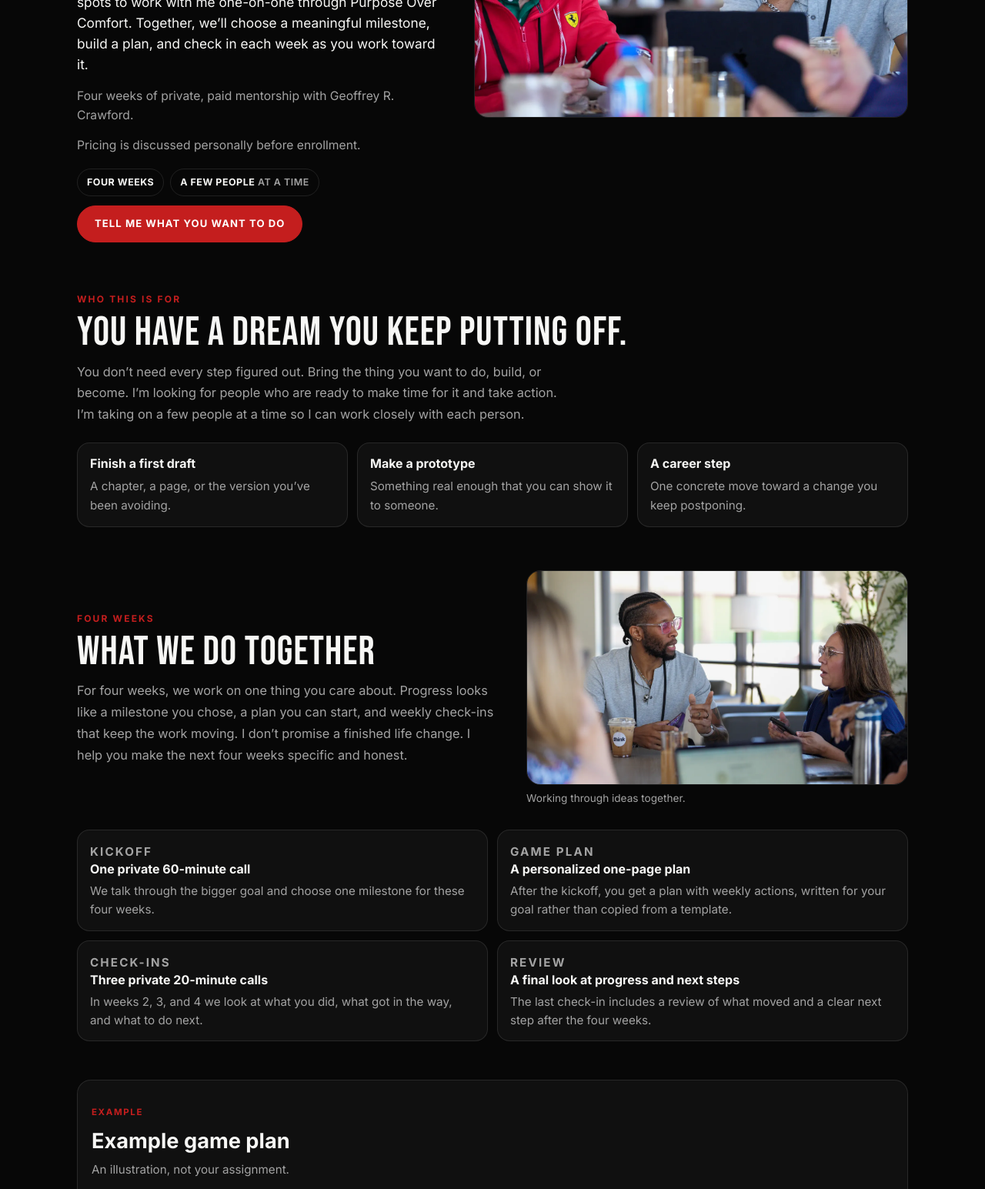
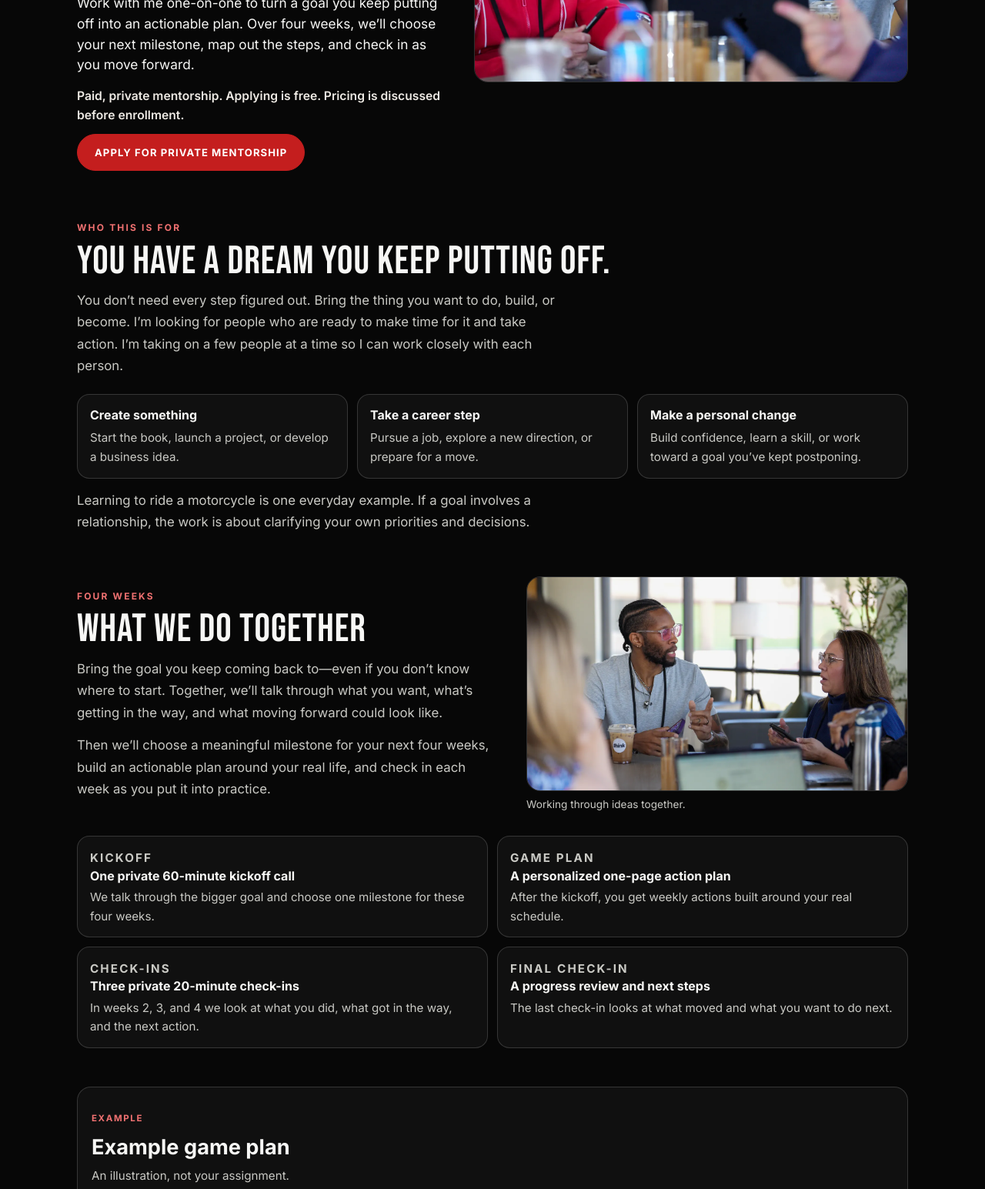
Before and after one commit to GeoffreyC00/omega-greed-landing-page, a plain HTML site: page purpose-over-comfort/index.html in a window 1280 px wide. Shown: the part 486-2031 px from the top of the page at 77% size. Drawn offline with Linux system fonts and the light colour scheme.

Commit message:
Clarify the mentorship offer and make the application easier to reach.
The page explains paid mentorship without a public price, and the mobile apply button stays out of the way of the form.

Co-authored-by: Cursor <cursoragent@cursor.com>

```diff
--- a/purpose-over-comfort/index.html
+++ b/purpose-over-comfort/index.html
@@ -23,8 +23,10 @@
         --surface: #101010;
         --surface-2: #161616;
         --text: #f7f7f5;
-        --muted: #a3a3a3;
-        --line: rgba(255, 255, 255, 0.1);
+        --muted: #c9c9c4;
+        --label: #f07171;
+        --line: rgba(255, 255, 255, 0.16);
+        --line-strong: rgba(255, 255, 255, 0.42);
         --red: #c41e1e;
         --red-soft: rgba(196, 30, 30, 0.14);
         --max: 1080px;
@@ -38,6 +40,12 @@
       html {
         scroll-behavior: smooth;
         scroll-padding-top: 88px;
+      }
+
+      @media (prefers-reduced-motion: reduce) {
+        html {
+          scroll-behavior: auto;
+        }
       }
 
       body {
@@ -100,7 +108,7 @@
 
       .eyebrow {
         margin: 22px 0 10px;
-        color: var(--red);
+        color: var(--label);
         font-size: 0.75rem;
         font-weight: 700;
         letter-spacing: 0.18em;
@@ -119,13 +127,13 @@
 
       h1 {
         margin: 0;
-        font-size: clamp(2.35rem, 8.4vw, 4.6rem);
-        max-width: 13ch;
+        font-size: clamp(2.05rem, 10vw, 4.4rem);
+        max-width: 12ch;
       }
 
       h2 {
         margin: 0 0 12px;
-        font-size: clamp(2.1rem, 8vw, 3.3rem);
+        font-size: clamp(1.85rem, 8vw, 3.2rem);
       }
 
       .lede {
@@ -136,11 +144,17 @@
         line-height: 1.55;
       }
 
-      .offer-line {
+      .offer-line,
+      .offer-note {
         margin: 14px 0 0;
         max-width: 38rem;
-        color: var(--muted);
+        color: var(--text);
         font-size: 0.98rem;
+      }
+
+      .offer-note {
+        color: #eeeae4;
+        font-weight: 600;
       }
 
       .price-row {
@@ -190,9 +204,20 @@
         color: #fff;
       }
 
+      .btn-primary:hover {
+        background: #a31818;
+        border-color: #a31818;
+      }
+
       .btn-primary:disabled {
         cursor: not-allowed;
         opacity: 0.72;
+      }
+
+      .btn:focus,
+      a:focus-visible {
+        outline: 2px solid #fff;
+        outline-offset: 3px;
       }
 
       .hero-layout {
@@ -283,12 +308,18 @@
       }
 
       .section-lead,
-      .prose p {
+      .prose p,
+      .section-note {
         margin: 0;
         max-width: 40rem;
         color: var(--muted);
-        font-size: 1.02rem;
+        font-size: 1.05rem;
         line-height: 1.7;
+      }
+
+      .section-lead + .section-lead,
+      .section-note {
+        margin-top: 14px;
       }
 
       .prose p + p {
@@ -365,7 +396,7 @@
       }
 
       .step-num {
-        color: var(--red);
+        color: var(--label);
         font-size: 0.72rem;
         font-weight: 700;
         letter-spacing: 0.14em;
@@ -472,13 +503,20 @@
       input,
       textarea {
         width: 100%;
-        border: 1px solid var(--line);
+        border: 1px solid var(--line-strong);
         border-radius: 12px;
         background: #0b0b0b;
         color: var(--text);
         font: inherit;
         font-size: 16px;
         padding: 12px 12px;
+      }
+
+      input:focus,
+      textarea:focus {
+        outline: 2px solid var(--label);
+        outline-offset: 2px;
+        border-color: var(--label);
       }
 
       textarea {
@@ -539,8 +577,36 @@
       }
 
       .site-footer a {
-        color: var(--muted);
-        text-decoration: none;
+        color: var(--text);
+        text-decoration: underline;
+        text-underline-offset: 3px;
+      }
+
+      .site-footer a:hover {
+        color: #fff;
+      }
+
+      .sticky-apply {
+        position: fixed;
+        z-index: 30;
+        left: 12px;
+        right: 12px;
+        bottom: calc(10px + env(safe-area-inset-bottom));
+        width: auto;
+        min-height: 48px;
+        box-shadow: 0 10px 28px rgba(0, 0, 0, 0.45);
+      }
+
+      @media (max-width: 799px) {
+        body {
+          padding-bottom: calc(72px + env(safe-area-inset-bottom));
+        }
+      }
+
+      @media (min-width: 800px) {
+        .sticky-apply {
+          display: none !important;
+        }
       }
 
       @media (min-width: 800px) {
@@ -637,22 +703,14 @@
             <p class="eyebrow">Purpose Over Comfort</p>
             <h1>What’s the thing you keep saying you’ll do someday?</h1>
             <p class="lede">
-              Maybe it’s a project you want to start, a change you want to make,
-              or a goal you keep putting off. I’m opening a few spots to work
-              with me one-on-one through Purpose Over Comfort. Together, we’ll
-              choose a meaningful milestone, build a plan, and check in each week
-              as you work toward it.
+              Work with me one-on-one to turn a goal you keep putting off into
+              an actionable plan. Over four weeks, we’ll choose your next
+              milestone, map out the steps, and check in as you move forward.
             </p>
-            <p class="offer-line">
-              Four weeks of private, paid mentorship with Geoffrey R. Crawford.
+            <p class="offer-note">
+              Paid, private mentorship. Applying is free. Pricing is discussed
+              before enrollment.
             </p>
-            <p class="offer-line">
-              Pricing is discussed personally before enrollment.
-            </p>
-            <ul class="price-row">
-              <li><strong>Four weeks</strong></li>
-              <li><strong>A few people</strong> at a time</li>
-            </ul>
             <p class="hero-status" id="hero-status">Applications opening soon</p>
             <div class="hero-actions">
               <a
@@ -660,7 +718,7 @@
                 id="hero-cta"
                 href="#apply"
                 data-track="apply-click"
-                >See the application questions</a
+                >Apply for private mentorship</a
               >
             </div>
           </div>
@@ -687,18 +745,23 @@
           </p>
           <ul class="examples">
             <li>
-              <strong>Finish a first draft</strong>
-              <span>A chapter, a page, or the version you’ve been avoiding.</span>
+              <strong>Create something</strong>
+              <span>Start the book, launch a project, or develop a business idea.</span>
             </li>
             <li>
-              <strong>Make a prototype</strong>
-              <span>Something real enough that you can show it to someone.</span>
+              <strong>Take a career step</strong>
+              <span>Pursue a job, explore a new direction, or prepare for a move.</span>
             </li>
             <li>
-              <strong>A career step</strong>
-              <span>One concrete move toward a change you keep postponing.</span>
+              <strong>Make a personal change</strong>
+              <span>Build confidence, learn a skill, or work toward a goal you’ve kept postponing.</span>
             </li>
           </ul>
+          <p class="section-note">
+            Learning to ride a motorcycle is one everyday example. If a goal
+            involves a relationship, the work is about clarifying your own
+            priorities and decisions.
+          </p>
         </div>
       </section>
 
@@ -708,10 +771,14 @@
             <p class="eyebrow">Four weeks</p>
             <h2>What we do together</h2>
             <p class="section-lead">
-              For four weeks, we work on one thing you care about. Progress looks
-              like a milestone you chose, a plan you can start, and weekly
-              check-ins that keep the work moving. I don’t promise a finished life
-              change. I help you make the next four weeks specific and honest.
+              Bring the goal you keep coming back to—even if you don’t know where
+              to start. Together, we’ll talk through what you want, what’s getting
+              in the way, and what moving forward could look like.
+            </p>
+            <p class="section-lead">
+              Then we’ll choose a meaningful milestone for your next four weeks,
+              build an actionable plan around your real life, and check in each
+              week as you put it into practice.
             </p>
           </div>
           <figure class="work-photo">
@@ -726,7 +793,7 @@
           <div class="steps">
             <article class="step">
               <p class="step-num">Kickoff</p>
-              <h3>One private 60-minute call</h3>
+              <h3>One private 60-minute kickoff call</h3>
               <p>
                 We talk through the bigger goal and choose one milestone for
                 these four weeks.
@@ -734,26 +801,26 @@
             </article>
             <article class="step">
               <p class="step-num">Game plan</p>
-              <h3>A personalized one-page plan</h3>
+              <h3>A personalized one-page action plan</h3>
               <p>
-                After the kickoff, you get a plan with weekly actions, written
-                for your goal rather than copied from a template.
+                After the kickoff, you get weekly actions built around your real
+                schedule.
               </p>
             </article>
             <article class="step">
               <p class="step-num">Check-ins</p>
-              <h3>Three private 20-minute calls</h3>
+              <h3>Three private 20-minute check-ins</h3>
               <p>
                 In weeks 2, 3, and 4 we look at what you did, what got in the
-                way, and what to do next.
+                way, and the next action.
               </p>
             </article>
             <article class="step">
-              <p class="step-num">Review</p>
-              <h3>A final look at progress and next steps</h3>
+              <p class="step-num">Final check-in</p>
+              <h3>A progress review and next steps</h3>
               <p>
-                The last check-in includes a review of what moved and a clear
-                next step after the four weeks.
+                The last check-in looks at what moved and what you want to do
+                next.
               </p>
             </article>
           </div>
@@ -786,11 +853,21 @@
           <div class="bio">
             <div class="prose">
               <p>
-                I’m Geoffrey Crawford. I’ve spent more than eight years turning
-                ideas into plans people can act on. With Purpose Over Comfort, I
-                bring that same approach to the thing you’ve been putting off.
-                We’ll talk through what you want, pick one milestone that matters
-                to you, and make a plan you can start this week.
+                For over eight years, I’ve worked directly with marketing clients
+                to turn ideas into campaigns, projects, and practical next steps.
+                That work has taught me how to ask useful questions, break a big
+                goal into manageable actions, and adjust when something gets in
+                the way.
+              </p>
+              <p>
+                Outside of work, friends and family often come to me to talk
+                through decisions and what they want to do next. Purpose Over
+                Comfort brings those two parts of my life together: practical
+                planning and personal encouragement.
+              </p>
+              <p>
+                I want to help you take the thing you keep talking about and
+                start making room for it in your life.
               </p>
             </div>
             <figure class="bio-figure">
@@ -889,7 +966,7 @@
 
     <footer class="site-footer">
       <div class="wrap">
-        <span>© OmegaGreed · Geoffrey R. Crawford</span>
+        <span>© 2026 Crawford Creative Ventures</span>
         <span>
           <a href="https://www.omegagreed.com/">omegagreed.com</a>
           ·
@@ -897,6 +974,10 @@
         </span>
       </div>
     </footer>
+
+    <a class="btn btn-primary sticky-apply" id="sticky-apply" href="#apply" data-track="apply-click" hidden>
+      Apply for private mentorship
+    </a>
 
     <script>
       (function () {
@@ -1023,7 +1104,7 @@
         function openApplications() {
           status.hidden = true;
           document.getElementById("hero-status").hidden = true;
-          document.getElementById("hero-cta").textContent = "Tell me what you want to do";
+          document.getElementById("hero-cta").textContent = "Apply for private mentorship";
           document.getElementById("apply-title").textContent = "Tell me what you want to pursue.";
           document.getElementById("apply-next").hidden = false;
           document.getElementById("question-preview").hidden = true;
@@ -1044,6 +1125,33 @@
         writeAttribution(attribution());
         loadPlausible();
         if (APPLICATION_ENDPOINT) openApplications();
+
+        var stickyApply = document.getElementById("sticky-apply");
+        var heroCta = document.getElementById("hero-cta");
+        var applySection = document.getElementById("apply");
+        var siteFooter = document.querySelector(".site-footer");
+
+        function syncStickyApply() {
+          var mobile = window.innerWidth < 800;
+          var heroRect = heroCta.getBoundingClientRect();
+          var applyRect = applySection.getBoundingClientRect();
+          var footerRect = siteFooter.getBoundingClientRect();
+          var heroGone = heroRect.bottom <= 8;
+          var applyVisible =
+            applyRect.top < window.innerHeight - 8 && applyRect.bottom > 80;
+          var footerVisible = footerRect.top < window.innerHeight - 4;
+          stickyApply.hidden = !(
+            mobile &&
+            APPLICATION_ENDPOINT &&
+            heroGone &&
+            !applyVisible &&
+            !footerVisible
+          );
+        }
+
+        syncStickyApply();
+        window.addEventListener("scroll", syncStickyApply, { passive: true });
+        window.addEventListener("resize", syncStickyApply);
 
         form.addEventListener("submit", function (event) {
           event.preventDefault();
```
